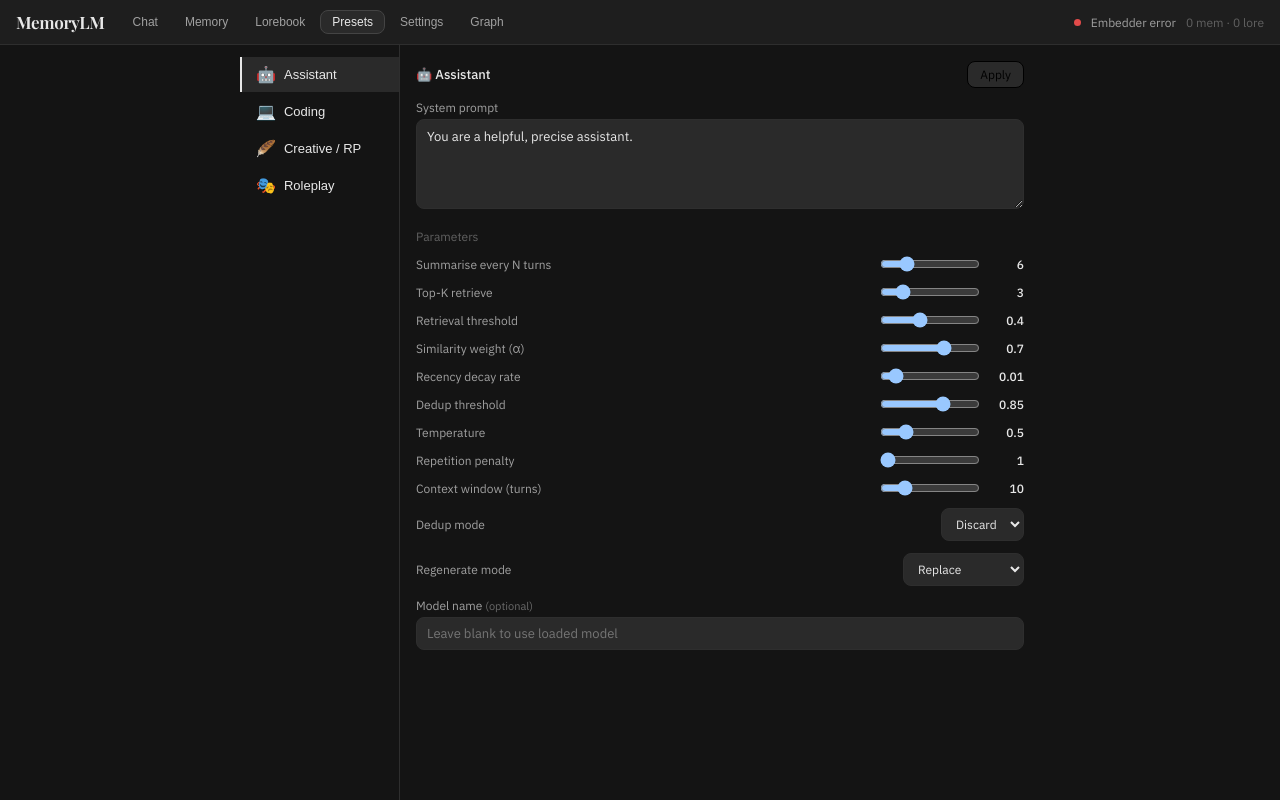
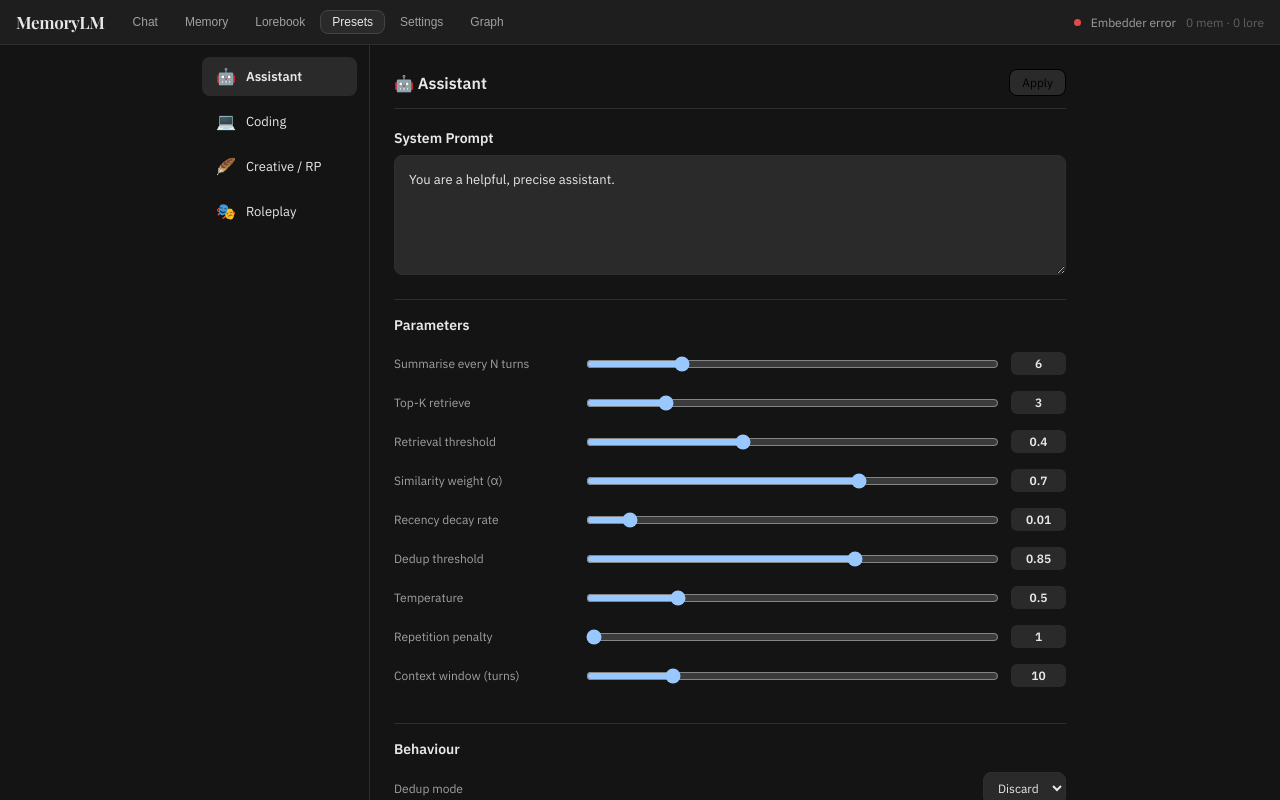
Before and after one commit to ari-lang-data/MemoryLM, a React (Vite) app in the folder frontend/: page / in a window 1280 px wide. Both pictures are taken after a click on the button "Presets". Built offline with nearby package versions, Linux system fonts and the light colour scheme; no server answers; a web font is replaced by a local one.

Commit message:
phase 7 cont: update Preset.jsx

```diff
--- a/frontend/src/components/Presets.jsx
+++ b/frontend/src/components/Presets.jsx
@@ -1,5 +1,5 @@
 import { useState } from "react";
-import { inputStyle, DEFAULT_PRESETS } from "../lib/constants";
+import { inputStyle } from "../lib/constants";
 
 const FIXED_PRESET_IDS = ["assistant", "coding", "creative", "roleplay"];
 
@@ -15,40 +15,143 @@
 
   if (!selected) return null;
 
+  const parameterDefs = [
+    { label: "Summarise every N turns", key: "chunkEvery", min: 2, max: 20, step: 1 },
+    { label: "Top-K retrieve", key: "topK", min: 1, max: 12, step: 1 },
+    { label: "Retrieval threshold", key: "threshold", min: 0.1, max: 0.9, step: 0.05 },
+    { label: "Similarity weight (α)", key: "alpha", min: 0.1, max: 1.0, step: 0.05 },
+    { label: "Recency decay rate", key: "decayRate", min: 0.001, max: 0.1, step: 0.001 },
+    { label: "Dedup threshold", key: "dedupThreshold", min: 0.6, max: 0.98, step: 0.01 },
+    { label: "Temperature", key: "temperature", min: 0.1, max: 2.0, step: 0.05 },
+    { label: "Repetition penalty", key: "repetitionPenalty", min: 1.0, max: 1.5, step: 0.05 },
+    { label: "Context window (turns)", key: "contextWindow", min: 0, max: 50, step: 2 },
+  ];
+
   return (
-    <div style={{ flex: 1, display: "flex", overflow: "hidden", width: "100%", maxWidth: 800 }}>
-
+    <div
+      style={{
+        flex: 1,
+        display: "flex",
+        overflow: "hidden",
+        width: "100%",
+        maxWidth: 900,
+        borderRadius: 12,
+      }}
+    >
       {/* Preset selector */}
-      <div style={{ width: 160, flexShrink: 0, borderRight: "0.5px solid var(--color-border-tertiary)", padding: "12px 0", display: "flex", flexDirection: "column", gap: 2 }}>
+      <div
+        style={{
+          width: 180,
+          flexShrink: 0,
+          borderRight: "1px solid var(--color-border-tertiary)",
+          padding: 12,
+          display: "flex",
+          flexDirection: "column",
+          gap: 6,
+        }}
+      >
         {FIXED_PRESET_IDS.map(id => {
           const preset = presets.find(p => p.id === id);
           if (!preset) return null;
-          const isActive   = activePreset === id;
-          const isSelected = selectedId   === id;
+
+          const isActive = activePreset === id;
+          const isSelected = selectedId === id;
+
           return (
             <button
               key={id}
               onClick={() => setSelectedId(id)}
-              style={{ display: "flex", alignItems: "center", gap: 8, padding: "8px 14px", background: isSelected ? "var(--color-background-secondary)" : "transparent", border: "none", borderLeft: isSelected ? "2px solid var(--color-text-primary)" : "2px solid transparent", cursor: "pointer", textAlign: "left" }}
+              style={{
+                display: "flex",
+                alignItems: "center",
+                gap: 10,
+                padding: "10px 14px",
+                borderRadius: 8,
+                background: isSelected
+                  ? "var(--color-background-secondary)"
+                  : "transparent",
+                border: "none",
+                cursor: "pointer",
+                textAlign: "left", color: "var(--color-text-primary)"
+              }}
             >
               <span style={{ fontSize: 16 }}>{preset.icon}</span>
+
               <div style={{ flex: 1, minWidth: 0 }}>
-                <p style={{ margin: 0, fontSize: 13, color: "var(--color-text-primary)", fontWeight: isSelected ? 500 : 400 }}>{preset.name}</p>
-                {isActive && <p style={{ margin: 0, fontSize: 10, color: "var(--color-text-info)" }}>active</p>}
+                <p
+                  style={{
+                    margin: 0, fontFamily: "var(--font-sans)",
+                    fontSize: 13,
+                    fontWeight: isSelected ? 600 : 400,
+                  }}
+                >
+                  {preset.name}
+                </p>
+
+                {isActive && (
+                  <p
+                    style={{
+                      margin: 0,
+                      fontSize: 10,
+                      color: "var(--color-text-info)",
+                    }}
+                  >
+                    active
+                  </p>
+                )}
               </div>
             </button>
           );
         })}
       </div>
 
-      {/* Parameter editor */}
-      <div style={{ flex: 1, overflowY: "auto", padding: 16, display: "flex", flexDirection: "column", gap: 12 }}>
+      {/* Editor */}
+      <div
+        style={{
+          flex: 1,
+          overflowY: "auto",
+          padding: 24,
+          display: "flex",
+          flexDirection: "column",
+          gap: 20,
+        }}
+      >
+        {/* Header */}
+        <div
+          style={{
+            display: "flex",
+            justifyContent: "space-between",
+            alignItems: "center",
+            paddingBottom: 12,
+            borderBottom: "1px solid var(--color-border-tertiary)",
+          }}
+        >
+          <p
+            style={{
+              margin: 0,
+              fontSize: 16,
+              fontWeight: 600,
+            }}
+          >
+            {selected.icon} {selected.name}
+          </p>
 
-        <div style={{ display: "flex", justifyContent: "space-between", alignItems: "center" }}>
-          <p style={{ margin: 0, fontSize: 13, fontWeight: 500 }}>{selected.icon} {selected.name}</p>
           <button
             onClick={() => applyPreset(selected)}
-            style={{ ...inputStyle, cursor: "pointer", fontSize: 12, padding: "5px 12px", borderColor: activePreset === selected.id ? "var(--color-text-info)" : undefined, color: activePreset === selected.id ? "var(--color-text-info)" : undefined }}
+            style={{
+              ...inputStyle,
+              cursor: "pointer",
+              fontSize: 12,
+              padding: "5px 12px",
+              borderColor:
+                activePreset === selected.id
+                  ? "var(--color-text-info)"
+                  : undefined,
+              color:
+                activePreset === selected.id
+                  ? "var(--color-text-info)"
+                  : undefined,
+            }}
           >
             {activePreset === selected.id ? "Active ✓" : "Apply"}
           </button>
@@ -56,47 +159,135 @@
 
         {/* System prompt */}
         <div>
-          <p style={{ margin: "0 0 4px", fontSize: 12, color: "var(--color-text-secondary)" }}>System prompt</p>
+          <p
+            style={{
+              margin: "0 0 8px",
+              fontSize: 14,
+              fontWeight: 600,
+            }}
+          >
+            System Prompt
+          </p>
+
           <textarea
             value={selected.systemPrompt}
             onChange={e => updatePresetPrompt(selected.id, e.target.value)}
-            style={{ ...inputStyle, width: "100%", minHeight: 90, resize: "vertical", lineHeight: 1.5, boxSizing: "border-box" }}
+            style={{
+              ...inputStyle,
+              width: "100%",
+              minHeight: 120,
+              resize: "vertical",
+              lineHeight: 1.6,
+              padding: 14,
+              boxSizing: "border-box",
+            }}
           />
         </div>
 
         {/* Parameters */}
-        <p style={{ margin: "4px 0 0", fontSize: 12, color: "var(--color-text-tertiary)" }}>Parameters</p>
-        {[
-          { label: "Summarise every N turns", key: "chunkEvery",        min: 2,   max: 20,   step: 1 },
-          { label: "Top-K retrieve",          key: "topK",              min: 1,   max: 12,   step: 1 },
-          { label: "Retrieval threshold",     key: "threshold",         min: 0.1, max: 0.9,  step: 0.05 },
-          { label: "Similarity weight (α)",   key: "alpha",             min: 0.1, max: 1.0,  step: 0.05 },
-          { label: "Recency decay rate",      key: "decayRate",         min: 0.001, max: 0.1, step: 0.001 },
-          { label: "Dedup threshold",         key: "dedupThreshold",    min: 0.6, max: 0.98, step: 0.01 },
-          { label: "Temperature",             key: "temperature",       min: 0.1, max: 2.0,  step: 0.05 },
-          { label: "Repetition penalty",      key: "repetitionPenalty", min: 1.0, max: 1.5,  step: 0.05 },
-          { label: "Context window (turns)",  key: "contextWindow",     min: 0,   max: 50,   step: 2 },
-        ].map(({ label, key, min, max, step }) => (
-          <div key={key} style={{ display: "flex", alignItems: "center", gap: 8 }}>
-            <label style={{ fontSize: 12, color: "var(--color-text-secondary)", flex: 1 }}>{label}</label>
+        <div
+          style={{
+            paddingTop: 16,
+            borderTop: "1px solid var(--color-border-tertiary)",
+          }}
+        >
+          <p
+            style={{
+              margin: "0 0 18px",
+              fontSize: 14,
+              fontWeight: 600,
+            }}
+          >
+            Parameters
+          </p>
+
+          {parameterDefs.map(({ label, key, min, max, step }) => (
+            <div
+              key={key}
+              style={{
+                display: "grid",
+                gridTemplateColumns: "180px 1fr 55px",
+                alignItems: "center",
+                gap: 12,
+                marginBottom: 16,
+              }}
+            >
+              <label
+                style={{
+                  fontSize: 12,
+                  color: "var(--color-text-secondary)",
+                }}
+              >
+                {label}
+              </label>
+
               <input
-              type="range" min={min} max={max} step={step}
+                type="range"
+                min={min}
+                max={max}
+                step={step}
                 value={selected.config[key] ?? min}
-              onChange={e => updatePresetConfig(selected.id, key, parseFloat(e.target.value))}
-              style={{ width: 100 }}
+                onChange={e =>
+                  updatePresetConfig(
+                    selected.id,
+                    key,
+                    parseFloat(e.target.value)
+                  )
+                }
               />
-            <span style={{ fontSize: 12, fontWeight: 500, minWidth: 36, textAlign: "right" }}>
+
+              <span
+                style={{
+                  fontSize: 12,
+                  fontWeight: 600,
+                  textAlign: "center",
+                  padding: "4px 8px",
+                  borderRadius: 6,
+                  background: "var(--color-background-secondary)",
+                }}
+              >
                 {selected.config[key] ?? min}
               </span>
             </div>
           ))}
+        </div>
 
-        {/* Dedup mode */}
-        <div style={{ display: "flex", alignItems: "center", gap: 8 }}>
-          <label style={{ fontSize: 12, color: "var(--color-text-secondary)", flex: 1 }}>Dedup mode</label>
+        {/* Behaviour */}
+        <div
+          style={{
+            paddingTop: 16,
+            borderTop: "1px solid var(--color-border-tertiary)",
+            display: "flex",
+            flexDirection: "column",
+            gap: 14,
+          }}
+        >
+          <p
+            style={{
+              margin: 0,
+              fontSize: 14,
+              fontWeight: 600,
+            }}
+          >
+            Behaviour
+          </p>
+
+          <div style={{ display: "flex", alignItems: "center", gap: 12 }}>
+            <label
+              style={{
+                flex: 1,
+                fontSize: 12,
+                color: "var(--color-text-secondary)",
+              }}
+            >
+              Dedup mode
+            </label>
+
             <select
               value={selected.config.dedupMode ?? "merge"}
-            onChange={e => updatePresetConfig(selected.id, "dedupMode", e.target.value)}
+              onChange={e =>
+                updatePresetConfig(selected.id, "dedupMode", e.target.value)
+              }
               style={{ ...inputStyle, fontSize: 12 }}
             >
               <option value="merge">Merge</option>
@@ -105,43 +296,97 @@
             </select>
           </div>
 
-        {/* Regenerate mode */}
-        <div style={{ display: "flex", alignItems: "center", gap: 8 }}>
-          <label style={{ fontSize: 12, color: "var(--color-text-secondary)", flex: 1 }}>Regenerate mode</label>
+          <div style={{ display: "flex", alignItems: "center", gap: 12 }}>
+            <label
+              style={{
+                flex: 1,
+                fontSize: 12,
+                color: "var(--color-text-secondary)",
+              }}
+            >
+              Regenerate mode
+            </label>
+
             <select
               value={selected.config.branchMode ?? "replace"}
-            onChange={e => updatePresetConfig(selected.id, "branchMode", e.target.value)}
+              onChange={e =>
+                updatePresetConfig(selected.id, "branchMode", e.target.value)
+              }
               style={{ ...inputStyle, fontSize: 12 }}
             >
               <option value="replace">Replace</option>
               <option value="inline">Branch (inline)</option>
             </select>
           </div>
+        </div>
 
-        {/* Continuation prompt — creative/roleplay only */}
-        {["creative","roleplay"].includes(selected.config.style) && (
-          <div>
-            <p style={{ margin: "0 0 4px", fontSize: 12, color: "var(--color-text-secondary)" }}>Continuation prompt</p>
+        {/* Creative options */}
+        {["creative", "roleplay"].includes(selected.config.style) && (
+          <div
+            style={{
+              paddingTop: 16,
+              borderTop: "1px solid var(--color-border-tertiary)",
+            }}
+          >
+            <p
+              style={{
+                margin: "0 0 8px",
+                fontSize: 14,
+                fontWeight: 600,
+              }}
+            >
+              Continuation Prompt
+            </p>
+
             <input
               value={selected.config.continuationPrompt ?? ""}
-              onChange={e => updatePresetConfig(selected.id, "continuationPrompt", e.target.value)}
+              onChange={e =>
+                updatePresetConfig(
+                  selected.id,
+                  "continuationPrompt",
+                  e.target.value
+                )
+              }
               placeholder="Advance the narrative."
-              style={{ ...inputStyle, width: "100%", boxSizing: "border-box" }}
+              style={{
+                ...inputStyle,
+                width: "100%",
+                boxSizing: "border-box",
+              }}
             />
           </div>
         )}
 
-        {/* Model name */}
-        <div>
-          <p style={{ margin: "0 0 4px", fontSize: 12, color: "var(--color-text-secondary)" }}>Model name <span style={{ fontSize: 11, opacity: 0.6 }}>(optional)</span></p>
+        {/* Model */}
+        <div
+          style={{
+            paddingTop: 16,
+            borderTop: "1px solid var(--color-border-tertiary)",
+          }}
+        >
+          <p
+            style={{
+              margin: "0 0 8px",
+              fontSize: 14,
+              fontWeight: 600,
+            }}
+          >
+            Model
+          </p>
+
           <input
             value={selected.config.modelName ?? ""}
-            onChange={e => updatePresetConfig(selected.id, "modelName", e.target.value)}
+            onChange={e =>
+              updatePresetConfig(selected.id, "modelName", e.target.value)
+            }
             placeholder="Leave blank to use loaded model"
-            style={{ ...inputStyle, width: "100%", boxSizing: "border-box" }}
+            style={{
+              ...inputStyle,
+              width: "100%",
+              boxSizing: "border-box",
+            }}
           />
         </div>
-
       </div>
     </div>
   );
```
Lines whose indentation alone changed are shown as unchanged.
